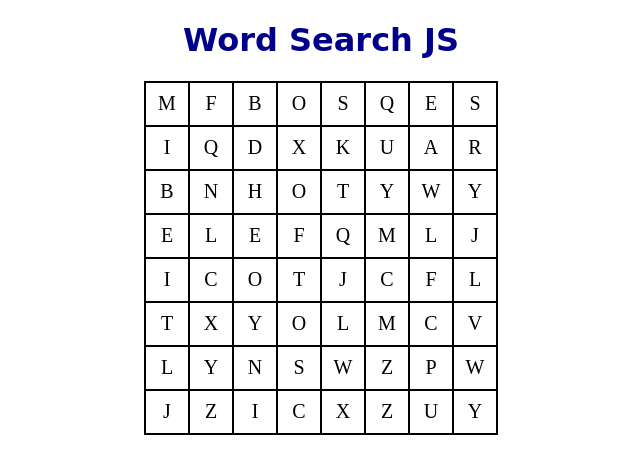
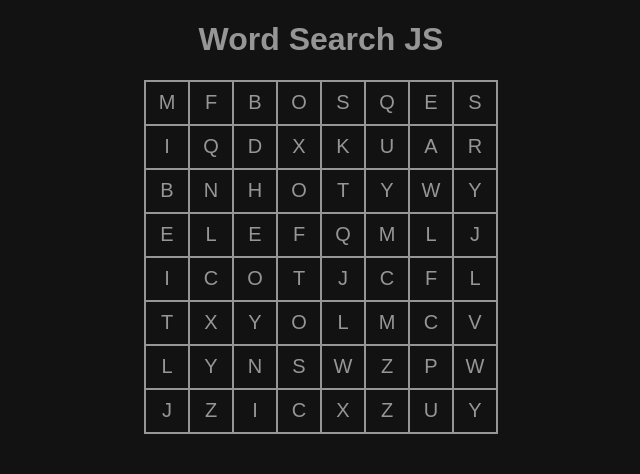
Before and after one commit to Ahmed-M-Tawfik/wordsearchjs, a plain HTML site: page src/html/index.html in a window 1280 px wide. Shown: the whole page, without its empty margins (319-959 px from the left). Drawn offline with Linux system fonts and the light colour scheme.

Commit message:
CSS using standardised colours now

```diff
--- a/src/css/style.css
+++ b/src/css/style.css
@@ -1,6 +1,18 @@
+html,
+body {
+    background: var(--default);
+    font-family: sans-serif;
+}
+
+:root {
+    --default: #121213;
+    --empty: #969696;
+    --selected: #b59f3b;
+    --found: #538d4e;
+}
+
 h1 {
-    font-family: cursive;
-    color: darkblue;
+    color: var(--empty);
     text-align: center;
 }
 
@@ -11,16 +23,19 @@ h1 {
 }
 
 #gameBoardTable td {
-    border: 2px solid black;
+    border: 2px solid var(--empty);
     width: 40px;
     height: 40px;
+
     text-align: center;
     font-size: 20px;
+    color: var(--empty);
+
     cursor: pointer;
 }
 
 #gameBoardTable td.selected {
-    background: chartreuse;
+    background: var(--selected);
 }
 
 /* Generic styles */
```
